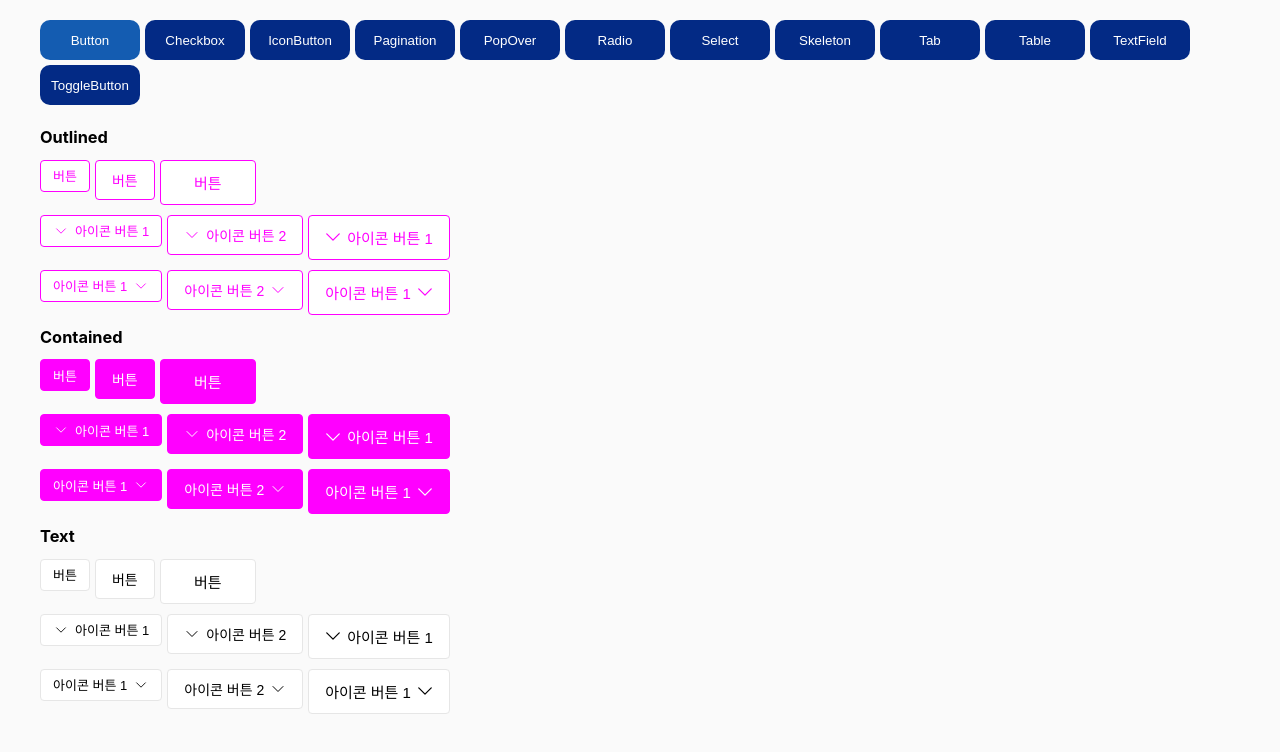
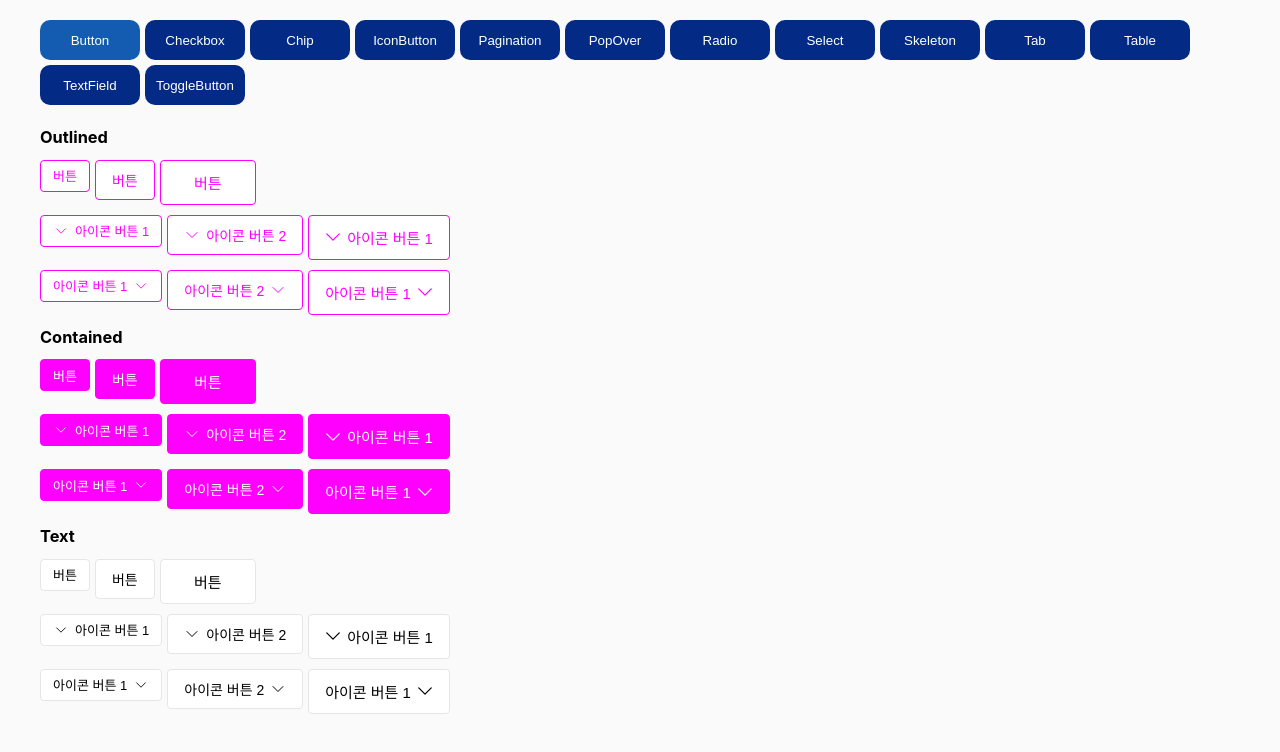
Before and after one commit to UsePlease-UI/PPudding, a React (Create React App) app: page / in a window 1280 px wide. Shown: the top 752 px of the page. Built offline with nearby package versions, Linux system fonts and the light colour scheme.

Commit message:
mod : Chip Example 추가

```diff
--- a/src/layouts/Layout.tsx
+++ b/src/layouts/Layout.tsx
@@ -6,6 +6,7 @@ import BlockWrapper from 'components/atoms/BlockWrapper';
 import Skeleton from 'components/atoms/Skeleton';
 import ButtonExample from 'examples/ButtonExample';
 import CheckboxExample from 'examples/CheckboxExample';
+import ChipExample from 'examples/ChipExample';
 import IconButtonExample from 'examples/IconButtonExample';
 import PaginationExample from 'examples/PaginationExample';
 import PopOverExample from 'examples/PopOverExample';
@@ -21,6 +22,7 @@ import { css } from '@emotion/react';
 const COMPONENT_LIST = [
     'Button',
     'Checkbox',
+    'Chip',
     'IconButton',
     'Pagination',
     'PopOver',
@@ -42,6 +44,8 @@ function getComponents(type: string) {
             return <ButtonExample />;
         case 'Checkbox':
             return <CheckboxExample />;
+        case 'Chip':
+            return <ChipExample />;
         case 'IconButton':
             return <IconButtonExample />;
         case 'Pagination':
```
